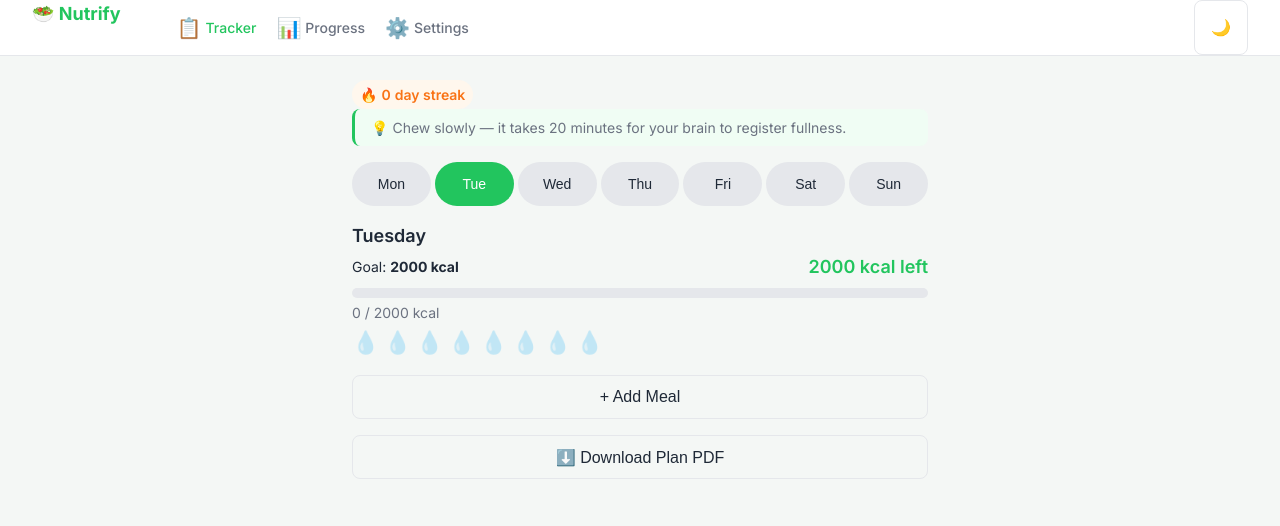
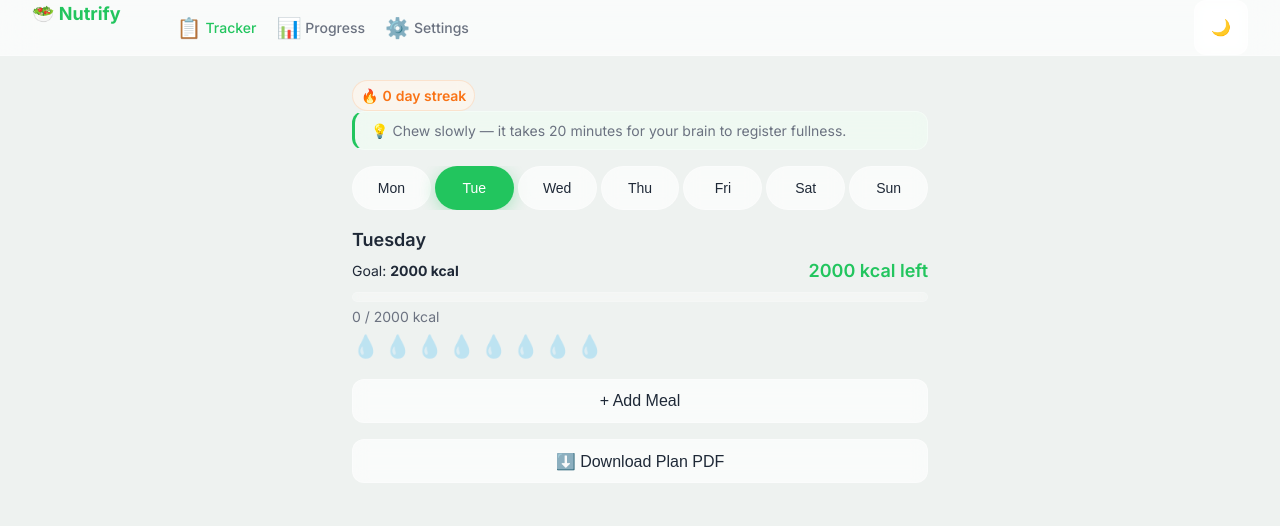
Before and after one commit to Dharshan-2307/Diet_plan, a website: page tracker.html in a window 1280 px wide. Drawn offline with Linux system fonts and the light colour scheme.

Commit message:
Apply glassmorphic design system across all components

```diff
--- a/style.css
+++ b/style.css
@@ -6,14 +6,17 @@
   --color-primary-dark: #16a34a;
   --color-danger: #ef4444;
   --color-warning: #f97316;
-  --color-surface: #ffffff;
-  --color-bg: #f4f7f5;
+  --color-surface: rgba(255, 255, 255, 0.65);
+  --color-bg: #eef2f0;
   --color-text: #1f2937;
   --color-text-muted: #6b7280;
-  --color-border: #e5e7eb;
+  --color-border: rgba(255, 255, 255, 0.45);
   --color-progress-normal: var(--color-primary);
   --color-progress-exceeded: var(--color-danger);
   --color-progress-complete: var(--color-primary-dark);
+  --glass-blur: 16px;
+  --glass-border: 1px solid rgba(255, 255, 255, 0.3);
+  --glass-shadow: 0 8px 32px rgba(0, 0, 0, 0.08);
   --space-xs: 4px;
   --space-sm: 8px;
   --space-md: 16px;
@@ -24,9 +27,9 @@
   --font-size-base: 1rem;
   --font-size-lg: 1.125rem;
   --font-size-xl: 1.5rem;
-  --radius-sm: 4px;
-  --radius-md: 8px;
-  --radius-lg: 16px;
+  --radius-sm: 6px;
+  --radius-md: 12px;
+  --radius-lg: 20px;
   --nav-height-mobile: 60px;
   --nav-height-desktop: 56px;
 }
@@ -35,13 +38,15 @@
    Dark Mode Overrides
    ============================================================ */
 [data-theme="dark"] {
-  --color-surface: #1e1e1e;
-  --color-bg: #121212;
+  --color-surface: rgba(30, 30, 30, 0.7);
+  --color-bg: #0a0a0a;
   --color-text: #e0e0e0;
   --color-text-muted: #9e9e9e;
-  --color-border: #333333;
+  --color-border: rgba(255, 255, 255, 0.1);
   --color-primary: #4ade80;
   --color-primary-dark: #22c55e;
+  --glass-border: 1px solid rgba(255, 255, 255, 0.08);
+  --glass-shadow: 0 8px 32px rgba(0, 0, 0, 0.3);
 }
 
 /* ============================================================
@@ -82,17 +87,22 @@ body {
   font-weight: 500;
   min-height: 44px;
   min-width: 44px;
-  transition: opacity 0.2s;
+  transition: opacity 0.2s, transform 0.15s, box-shadow 0.2s;
 }
+
+.btn:hover { transform: translateY(-1px); }
 
 .btn--primary {
   background: var(--color-primary);
   color: #fff;
+  box-shadow: 0 4px 16px rgba(34, 197, 94, 0.25);
 }
 
 .btn--ghost {
-  background: transparent;
-  border: 1px solid var(--color-border);
+  background: var(--color-surface);
+  backdrop-filter: blur(8px);
+  -webkit-backdrop-filter: blur(8px);
+  border: var(--glass-border);
   color: var(--color-text);
 }
 
@@ -112,8 +122,11 @@ body {
    ============================================================ */
 .card {
   background: var(--color-surface);
+  backdrop-filter: blur(var(--glass-blur));
+  -webkit-backdrop-filter: blur(var(--glass-blur));
+  border: var(--glass-border);
   border-radius: var(--radius-lg);
-  box-shadow: 0 4px 12px rgba(0, 0, 0, 0.06);
+  box-shadow: var(--glass-shadow);
   padding: var(--space-md);
 }
 
@@ -122,10 +135,12 @@ body {
    ============================================================ */
 .progress-bar {
   height: 10px;
-  background: var(--color-border);
+  background: rgba(255, 255, 255, 0.3);
+  backdrop-filter: blur(4px);
   border-radius: 10px;
   overflow: hidden;
   margin-top: var(--space-sm);
+  border: 1px solid rgba(255, 255, 255, 0.15);
 }
 
 .progress-bar__fill {
@@ -185,13 +200,24 @@ body {
 .form-group select,
 .form-group textarea {
   padding: var(--space-sm) var(--space-md);
-  border: 1px solid var(--color-border);
+  border: var(--glass-border);
   border-radius: var(--radius-md);
   background: var(--color-surface);
+  backdrop-filter: blur(8px);
+  -webkit-backdrop-filter: blur(8px);
   color: var(--color-text);
   font-size: var(--font-size-base);
   min-height: 44px;
   width: 100%;
+  transition: border-color 0.2s, box-shadow 0.2s;
+}
+
+.form-group input:focus,
+.form-group select:focus,
+.form-group textarea:focus {
+  outline: none;
+  border-color: var(--color-primary);
+  box-shadow: 0 0 0 3px rgba(34, 197, 94, 0.15);
 }
 
 .form-error {
@@ -209,7 +235,9 @@ body {
   border-radius: 999px;
   font-size: var(--font-size-sm);
   font-weight: 500;
-  background: var(--color-border);
+  background: rgba(255, 255, 255, 0.4);
+  backdrop-filter: blur(4px);
+  border: 1px solid rgba(255, 255, 255, 0.2);
   color: var(--color-text-muted);
 }
 
@@ -221,7 +249,9 @@ body {
   bottom: 80px;
   left: 50%;
   transform: translateX(-50%) translateY(10px);
-  background: var(--color-primary-dark);
+  background: rgba(22, 163, 74, 0.85);
+  backdrop-filter: blur(12px);
+  -webkit-backdrop-filter: blur(12px);
   color: #fff;
   padding: var(--space-sm) var(--space-lg);
   border-radius: 999px;
@@ -232,6 +262,7 @@ body {
   pointer-events: none;
   z-index: 1000;
   white-space: nowrap;
+  border: 1px solid rgba(255, 255, 255, 0.15);
 }
 
 .toast.show {
@@ -247,9 +278,16 @@ body {
   align-items: center;
   flex-wrap: wrap;
   gap: var(--space-sm);
-  padding: var(--space-sm) 0;
+  padding: var(--space-sm) var(--space-md);
   min-height: 44px;
-  border-bottom: 1px solid var(--color-border);
+  border-bottom: 1px solid rgba(255, 255, 255, 0.15);
+  border-radius: var(--radius-md);
+  margin-bottom: var(--space-xs);
+  transition: background 0.15s;
+}
+
+.meal-item:hover {
+  background: rgba(255, 255, 255, 0.08);
 }
 
 .meal-check-label {
@@ -327,20 +365,26 @@ body {
   flex: 1;
   padding: var(--space-sm) 0;
   border-radius: 999px;
-  background: var(--color-border);
+  background: var(--color-surface);
+  backdrop-filter: blur(8px);
+  -webkit-backdrop-filter: blur(8px);
+  border: var(--glass-border);
   font-size: var(--font-size-sm);
   font-weight: 500;
   text-align: center;
   cursor: pointer;
-  border: none;
   color: var(--color-text);
   min-height: 44px;
-  transition: background 0.2s;
+  transition: background 0.2s, transform 0.15s;
 }
+
+.day-tab:hover { transform: translateY(-1px); }
 
 .day-tab--active {
   background: var(--color-primary);
   color: #fff;
+  border-color: transparent;
+  box-shadow: 0 4px 16px rgba(34, 197, 94, 0.3);
 }
 
 /* Hide non-active day columns on mobile */
@@ -436,16 +480,23 @@ body {
   font-size: var(--font-size-sm);
   font-weight: 600;
   color: var(--color-warning);
-  background: #fff7ed;
+  background: rgba(255, 247, 237, 0.7);
+  backdrop-filter: blur(8px);
+  -webkit-backdrop-filter: blur(8px);
   padding: var(--space-xs) var(--space-sm);
   border-radius: 999px;
+  border: 1px solid rgba(249, 115, 22, 0.15);
 }
 
 /* ============================================================
    Tip Card
    ============================================================ */
 .tip-card {
-  background: #f0fdf4;
+  background: rgba(240, 253, 244, 0.6);
+  backdrop-filter: blur(8px);
+  -webkit-backdrop-filter: blur(8px);
+  border-left: 3px solid var(--color-primary);
+  border: var(--glass-border);
   border-left: 3px solid var(--color-primary);
   padding: var(--space-sm) var(--space-md);
   border-radius: var(--radius-md);
@@ -494,7 +545,9 @@ body {
 .nav {
   display: flex;
   background: var(--color-surface);
-  border-top: 1px solid var(--color-border);
+  backdrop-filter: blur(var(--glass-blur));
+  -webkit-backdrop-filter: blur(var(--glass-blur));
+  border-top: var(--glass-border);
   position: fixed;
   bottom: 0;
   left: 0;
@@ -596,7 +649,7 @@ main { padding-bottom: calc(var(--nav-height-mobile) + var(--space-md)); }
     top: 0;
     bottom: auto;
     border-top: none;
-    border-bottom: 1px solid var(--color-border);
+    border-bottom: var(--glass-border);
     height: var(--nav-height-desktop);
     flex-direction: row;
     padding: 0 var(--space-xl);
```
